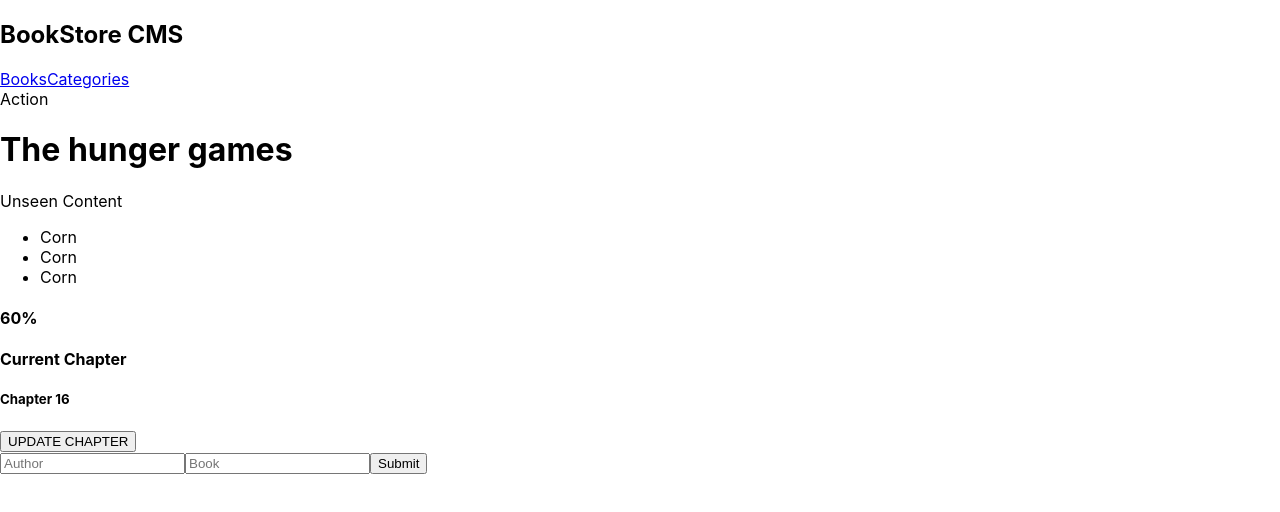
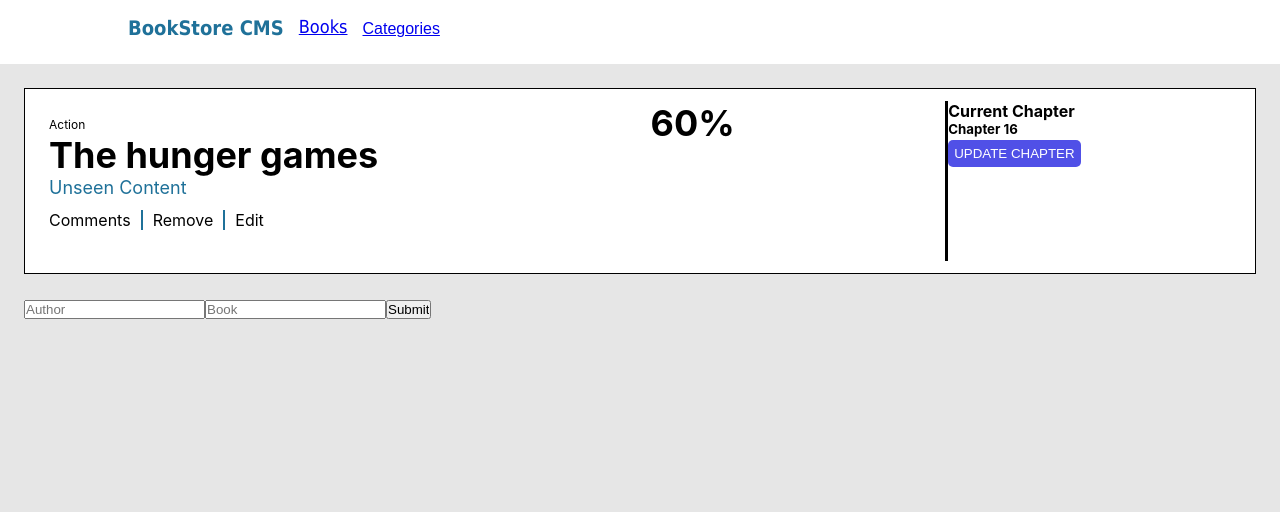
Before and after one commit to Basir-Mohammadi/book-store-react, a React (Create React App) app: page / in a window 1280 px wide. Shown: the top 512 px of the page. Built offline with nearby package versions, Linux system fonts and the light colour scheme.

Commit message:
Add some styling

```diff
--- /dev/null
+++ b/src/App.css
@@ -0,0 +1,9 @@
+* {
+    margin: 0;
+    padding: 0;
+  }
+
+  #root {
+    background: #e6e6e6;
+    height: 100vh;
+  }
--- a/src/App.js
+++ b/src/App.js
@@ -1,4 +1,4 @@
-// import './App.css';
+import './App.css';
 import {
   BrowserRouter as Router, Switch, Route,
 } from 'react-router-dom';
@@ -6,6 +6,7 @@
 import Books from './component/books';
 import Category from './component/category';
 import Form from './component/form';
+import './component/books.css';
 
 function App() {
   return (
--- a/src/component/Navbar.js
+++ b/src/component/Navbar.js
@@ -1,10 +1,12 @@
+import './books.css';
+
 const Navbar = () => (
-  <nav className="navbar">
-    <h1> BookStore CMS </h1>
-    <div className="links">
-      <a href="/">Books</a>
-      <a href="/Category">Categories</a>
-    </div>
+  <nav className="">
+    <ul className="nav-content">
+      <li> BookStore CMS </li>
+      <li><a href="/">Books</a></li>
+      <li><a href="/Category">Categories</a></li>
+    </ul>
   </nav>
 );
 
--- a/src/component/book.js
+++ b/src/component/book.js
@@ -1,3 +1,5 @@
+import './books.css';
+
 const Book = () => (
   <>
     <div className="card">
@@ -6,9 +8,9 @@
         <h1>The hunger games</h1>
         <p>Unseen Content</p>
         <ul>
-          <li>Corn</li>
-          <li>Corn</li>
-          <li>Corn</li>
+          <li>Comments</li>
+          <li>Remove</li>
+          <li>Edit</li>
         </ul>
       </div>
 
--- /dev/null
+++ b/src/component/books.css
@@ -0,0 +1,102 @@
+.nav-content {
+    background-color: white;
+    list-style: none;
+    margin-top: 2vh;
+    display: flex;
+    padding-left: 10%;
+    height: 6vh;
+  }
+
+  .nav-content li {
+    color: #1f7199;
+    font-size: 20px;
+    font-weight: 700;
+    font-family: 'Tahoma', sans-serif;
+    margin-right: 15px;
+  }
+
+  .main-area ul li {
+    border-right: 2px solid #1f7199;
+    padding-right: 10px;
+    margin-top: 12px;
+  }
+
+  .nav-content li:nth-child(2) {
+    color: black;
+    font-size: 18px;
+    font-family: 'Tahoma', sans-serif;
+    font-weight: 500;
+  }
+
+  .nav-content li:nth-child(3) {
+    color: #1f7199;
+    font-size: 16px;
+    font-family: "Fira Sans", sans-serif;
+    font-weight: 300;
+    margin-top: 4px;
+  }
+
+  .card {
+    background: white;
+    height: 20vh;
+    margin: 24px;
+    padding: 12px;
+    display: flex;
+    border: 1px solid black;
+  }
+
+  .main-area {
+    list-style: none;
+    width: 50%;
+    margin: 12px;
+  }
+
+  .main-area span {
+    font-size: 12px;
+  }
+
+  .main-area h1 {
+    font-size: 36px;
+  }
+
+  .main-area p {
+    font-size: 18px;
+    color: #1f7199;
+  }
+
+  .main-area ul {
+    list-style: none;
+    display: flex;
+    gap: 10px;
+  }
+
+  .main-area ul li:nth-child(3) {
+    border-right: none;
+  }
+
+  .main-area2 {
+    width: 25%;
+    border-right: 3px solid black;
+  }
+
+  .main-area2 h4 {
+    font-size: 36px;
+  }
+
+  .main-area3 {
+    float: right;
+    width: 25%;
+  }
+
+  .main-area3 button {
+    background-color: rgb(80, 80, 231);
+    color: white;
+    padding: 2%;
+    border: none;
+    border-radius: 5px;
+    margin-top: 3px;
+  }
+
+  .forms {
+    margin: 24px;
+  }
--- a/src/component/books.js
+++ b/src/component/books.js
@@ -1,5 +1,6 @@
 import Form from './form';
 import Book from './book';
+// import './books.css';
 
 const Books = () => (
   <div>
--- a/src/component/category.js
+++ b/src/component/category.js
@@ -1,6 +1,8 @@
+import './books.css';
+
 const Category = () => (
   <div>
-    <h1>Categories</h1>
+    <button type="button">Check status</button>
   </div>
 );
 
--- a/src/component/form.js
+++ b/src/component/form.js
@@ -1,3 +1,5 @@
+import './books.css';
+
 const Form = () => (
   <form className="forms">
     <input type="text" name="author" placeholder="Author" />
```
